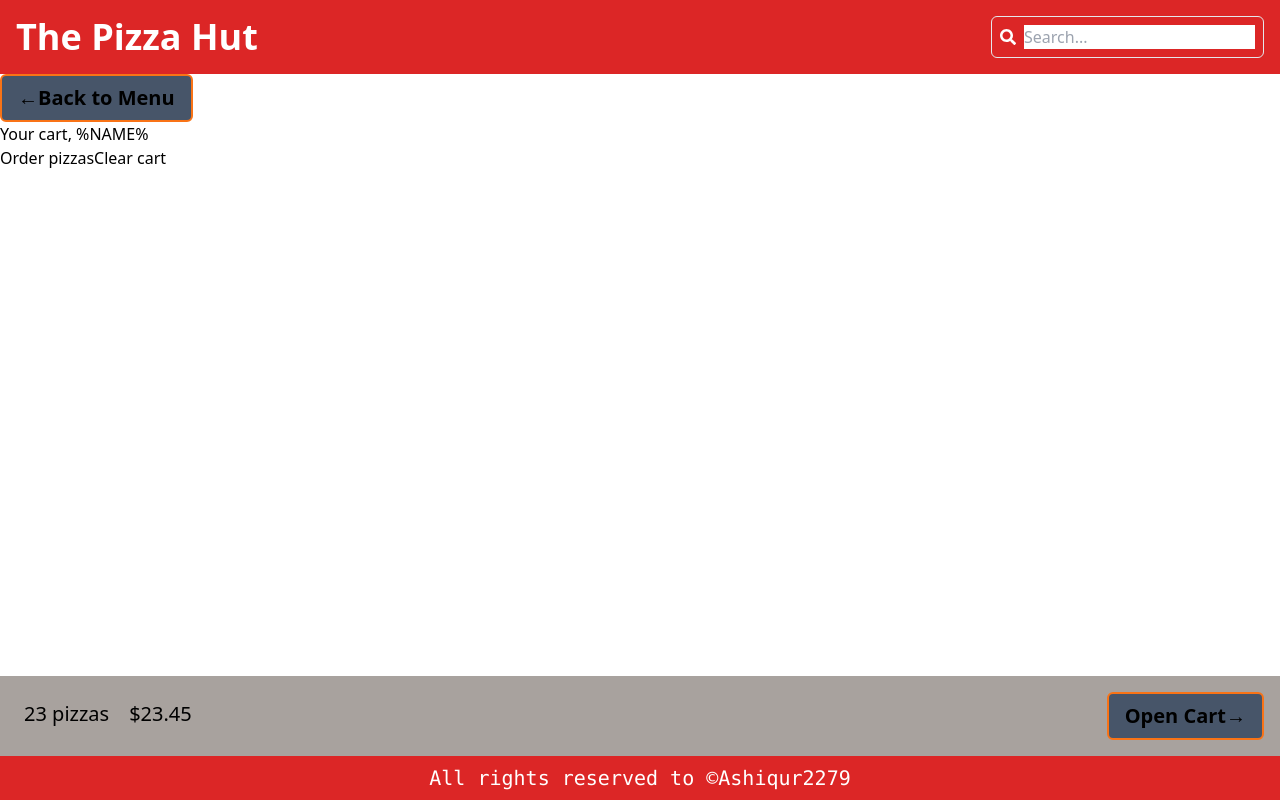
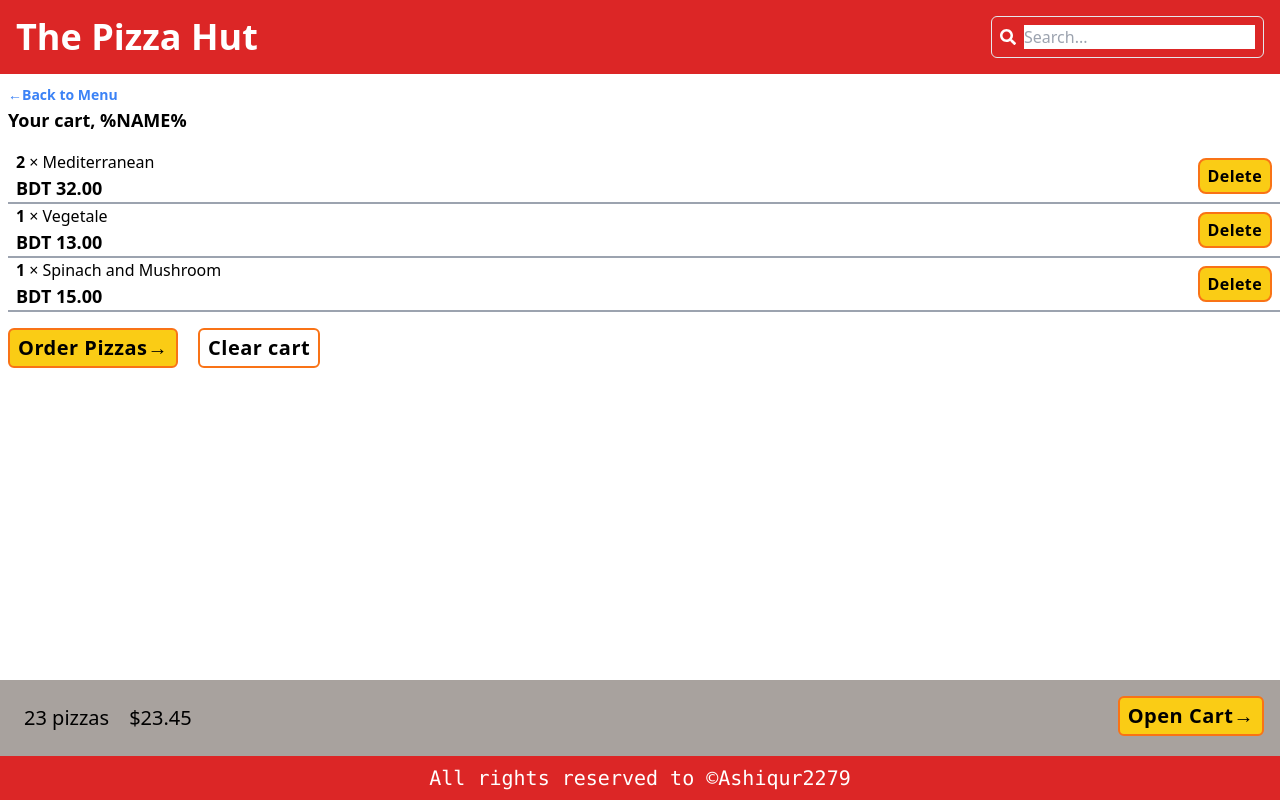
Before and after one commit to Ashiqur2279/project-pizza-hut, a React (Vite) app: page /cart in a window 1280 px wide. Built offline with nearby package versions, Linux system fonts and the light colour scheme.

Commit message:
update the cart, cart item style and improve the button color stone to yellow

```diff
--- a/src/features/cart/Cart.jsx
+++ b/src/features/cart/Cart.jsx
@@ -1,6 +1,7 @@
 import React from "react"
 import { Link } from "react-router-dom"
-import ButtonBackward from "../../ui/ButtonBackward"
+import ButtonForward from "../../ui/ButtonForward"
+import CartItem from "./CartItem"
 
 const fakeCart = [
     {
@@ -29,16 +30,31 @@ const fakeCart = [
 const Cart = () => {
     const cart = fakeCart
     return (
-        <div>
-            <Link to="/menu">
+        <div className="ml-2 mt-2">
+            {/* <Link to="/menu">
                 <ButtonBackward btn_data={"Back to Menu"} />
+            </Link> */}
+            <Link
+                to="/menu"
+                className="text-sm font-semibold text-blue-500 hover:text-blue-700"
+            >
+                &larr;Back to Menu
             </Link>
 
-            <h2>Your cart, %NAME%</h2>
+            <h2 className="text-lg font-semibold">Your cart, %NAME%</h2>
+            <ul className="my-4 divide-y-2 divide-gray-400 border-b-2 border-gray-400">
+                {cart.map((cartItem) => (
+                    <CartItem item={cartItem} key={cartItem.pizzaId} />
+                ))}
+            </ul>
 
-            <div>
-                <Link to="/order/new">Order pizzas</Link>
-                <button>Clear cart</button>
+            <div className="space-x-5">
+                <Link to="/order/new">
+                    <ButtonForward btn_data={"Order Pizzas"} />
+                </Link>
+                <button className="rounded-md border-2 border-orange-500 bg-transparent px-2 py-1 text-xl font-semibold tracking-wide transition-colors duration-300 hover:bg-red-400">
+                    Clear cart
+                </button>
             </div>
         </div>
     )
--- a/src/features/cart/CartItem.jsx
+++ b/src/features/cart/CartItem.jsx
@@ -1,15 +1,25 @@
-// import formatCurrency from "../../utils/helpers.js";
+import { formatCurrency } from "../../utils/helpers"
 
 const CartItem = ({ item }) => {
-  const { pizzaId, name, quantity, totalPrice } = item;
-  return (
-    <li>
-      <p>
-        {quantity}&times; {name}
-      </p>
-      <div>{/* <p>{formatCurrency(totalPrice)}</p> */}</div>
-    </li>
-  );
-};
+    const { pizzaId, name, quantity, totalPrice } = item
+    return (
+        <li className="flex items-center justify-between px-2">
+            <div>
+                <p>
+                    <span className="mr-1 font-semibold">{quantity}</span>
+                    &times; {name}
+                </p>
+                <div>
+                    <p className="text-lg font-semibold">
+                        {formatCurrency(totalPrice)}
+                    </p>
+                </div>
+            </div>
+            <button className="text-md rounded-lg border-2 border-orange-500 bg-yellow-400 px-2 py-1 font-semibold tracking-wide transition-colors duration-300 hover:bg-yellow-500">
+                Delete
+            </button>
+        </li>
+    )
+}
 
-export default CartItem;
+export default CartItem
--- a/src/ui/ButtonForward.jsx
+++ b/src/ui/ButtonForward.jsx
@@ -1,6 +1,6 @@
 const ButtonForward = ({ btn_data }) => {
     return (
-        <button className="rounded-md border-2 border-orange-500 bg-slate-600 px-4 py-2 text-xl font-bold transition-colors duration-300 hover:bg-stone-400">
+        <button className="rounded-md border-2 border-orange-500 bg-yellow-400 px-2 py-1 text-xl font-semibold tracking-wide transition-colors duration-300 hover:bg-yellow-500">
             {btn_data}&rarr;
         </button>
     )
```
